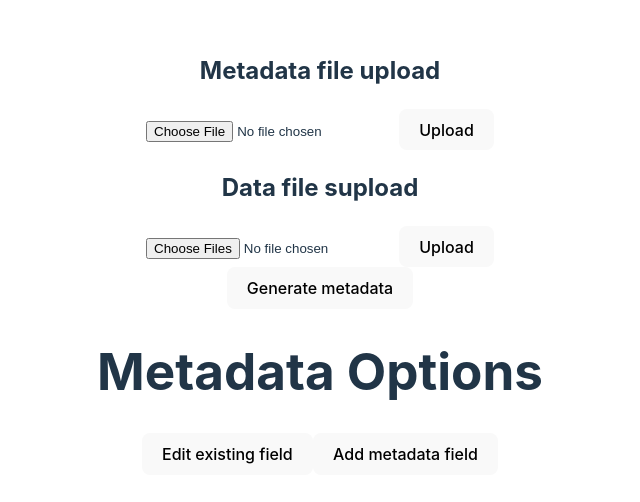
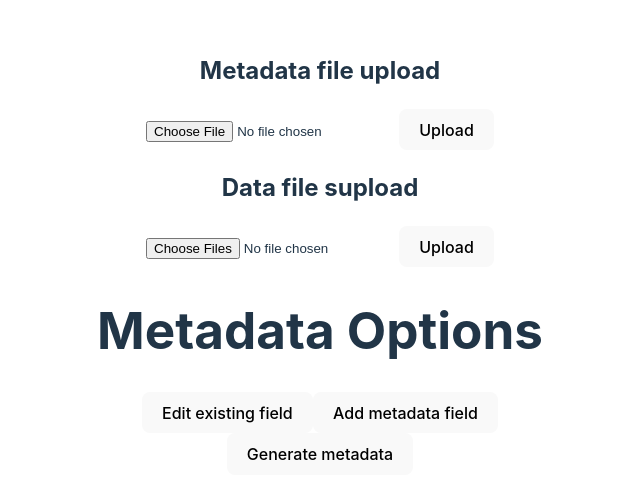
Before and after one commit to jspsych/metadata, a React (Vite) app in the folder packages/frontend/: page / in a window 1280 px wide. Shown: the part 146-648 px from the top of the page, without its empty margins (320-960 px from the left). Built offline with nearby package versions, Linux system fonts and the light colour scheme.

Commit message:
Reorganized app

```diff
--- a/packages/frontend/src/App.tsx
+++ b/packages/frontend/src/App.tsx
@@ -21,9 +21,9 @@ function App() {
     <>
     <ExistingMetadata setMetadata={setMetadata} />
     <UploadData setData={setData} />
+    <Options />
     <GenerateButton data={data} metadata={metadata} setFinalMetadata={setFinalMetadata} />
     <MetadataPreview finalMetadata={finalMetadata} />
-    <Options />
     </>
   )
 }
```
